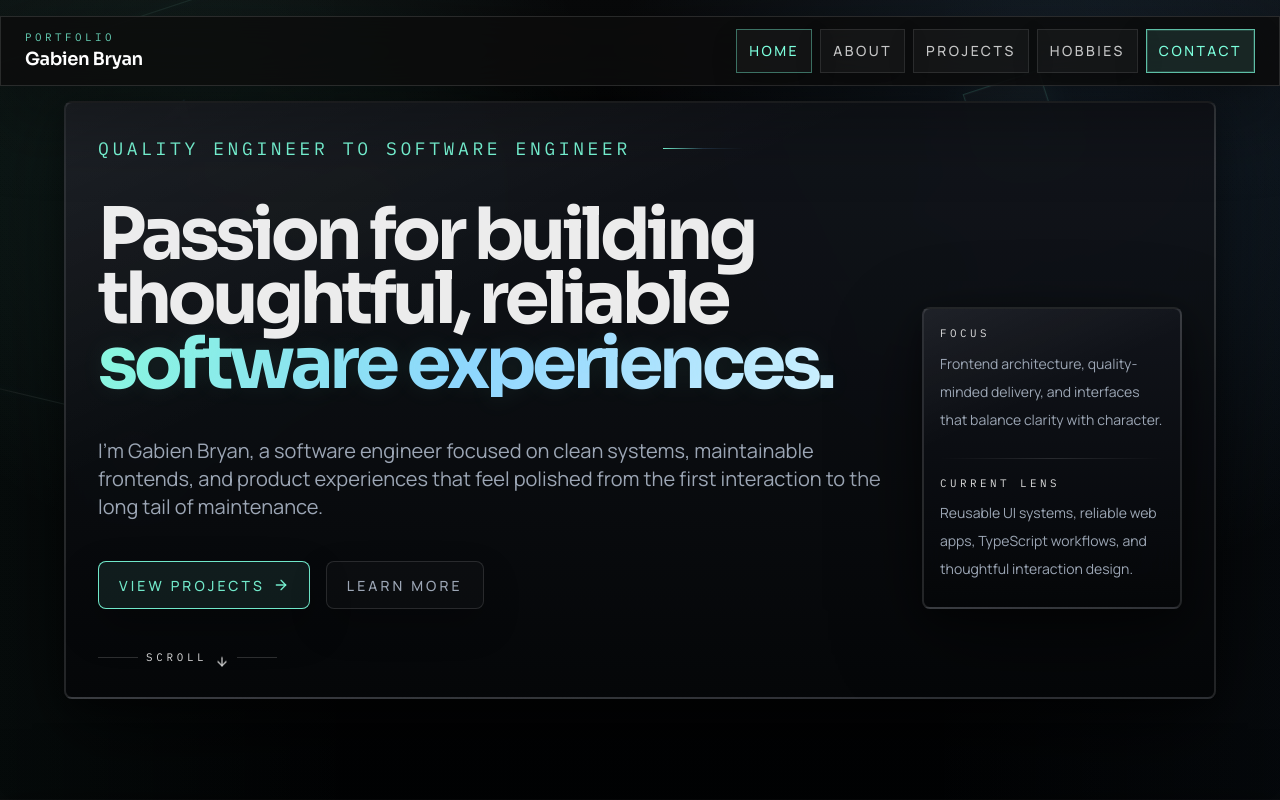
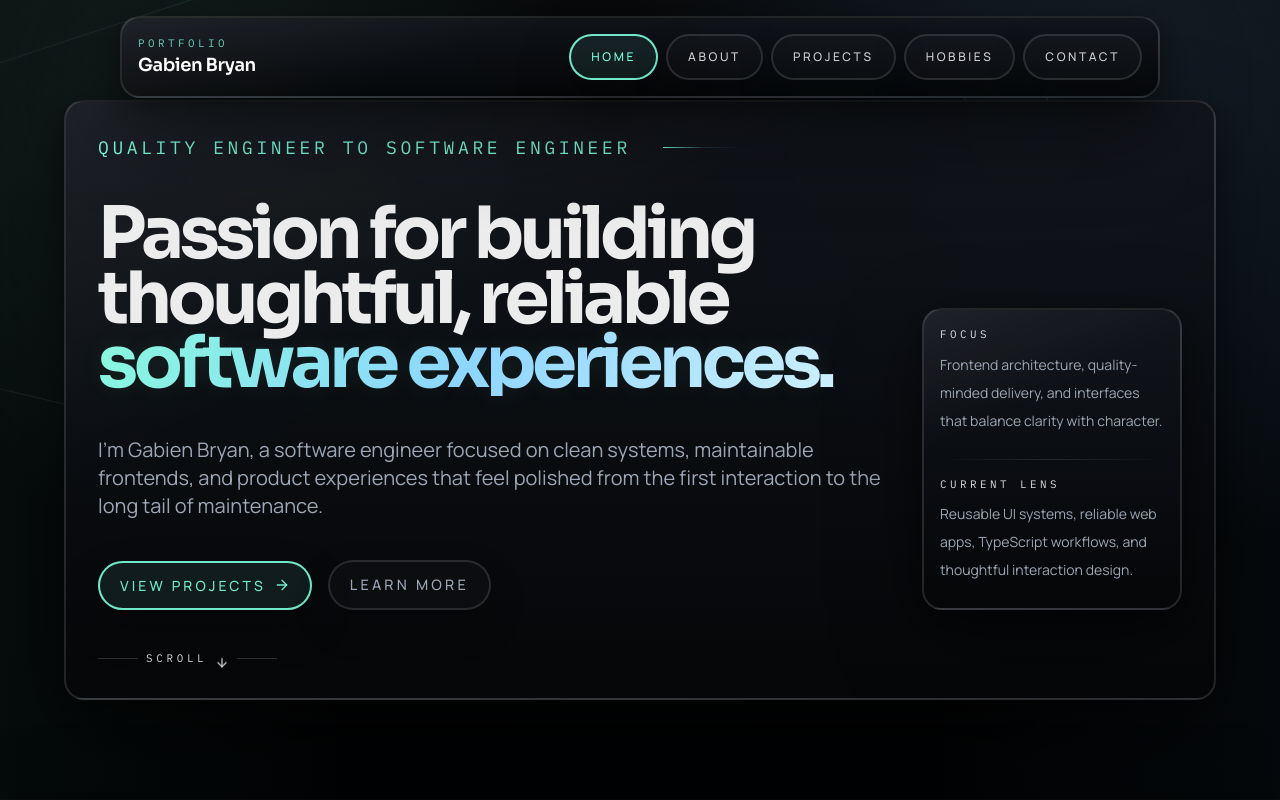
Before and after one commit to gbryan-psu/custom_portfolio, a Next.js app: page / in a window 1280 px wide. Shown: the top 800 px of the page. Built offline with nearby package versions, Linux system fonts and the light colour scheme.

Commit message:
navbar cleanup

```diff
--- a/src/app/app.css
+++ b/src/app/app.css
@@ -70,7 +70,7 @@ a {
     linear-gradient(155deg, rgba(255, 255, 255, 0.06), transparent 34%),
     linear-gradient(180deg, rgba(18, 21, 27, 0.94), rgba(5, 7, 9, 0.92));
   border: 2px solid rgba(255, 255, 255, 0.12);
-  border-radius: 0.5rem;
+  border-radius: 1.25rem;
   box-shadow: var(--shadow-panel);
 }
 
@@ -96,8 +96,8 @@ a {
   min-height: 3rem;
   align-items: center;
   gap: 0.5rem;
-  border: 1px solid rgba(124, 255, 221, 0.9);
-  border-radius: 0.5rem;
+  border: 2px solid rgba(124, 255, 221, 0.9);
+  border-radius: 5rem;
   background-color: rgba(124, 255, 221, 0.08);
   padding: 0.75rem 1.25rem;
   font-size: 0.875rem;
@@ -121,11 +121,11 @@ a {
   min-height: 3rem;
   align-items: center;
   gap: 0.5rem;
-  border: 1px solid rgba(255, 255, 255, 0.12);
+  border: 2px solid rgba(255, 255, 255, 0.12);
   background-color: rgba(255, 255, 255, 0.02);
-  border-radius: 0.5rem;
+  border-radius: 5rem;
   padding: 0.75rem 1.25rem;
-  font-size: 0.875rem;
+  font-size: 0.9rem;
   font-weight: 500;
   letter-spacing: 0.22em;
   text-transform: uppercase;
@@ -139,6 +139,38 @@ a {
   background-color: rgba(255, 255, 255, 0.04);
   box-shadow: 0 20px 48px rgba(0, 0, 0, 0.32);
   color: rgba(255, 255, 255, 0.8);
+}
+
+.nav-button {
+  display: inline-flex;
+  min-height: 2rem;
+  align-items: center;
+  gap: 0.5rem;
+  border: 2px solid rgba(255, 255, 255, 0.12);
+  background-color: rgba(255, 255, 255, 0.02);
+  border-radius: 5rem;
+  padding: 0.75rem 1.25rem;
+  font-size: 0.75rem;
+  font-weight: 500;
+  letter-spacing: 0.22em;
+  text-transform: uppercase;
+  box-shadow: 0 16px 36px rgba(0, 0, 0, 0.24);
+  transition: all 0.3s ease;
+  color: rgba(255, 255, 255, 0.8);
+}
+
+.nav-button:hover {
+  border-color: rgba(124, 255, 221, 0.7);
+  background-color: rgba(124, 255, 221, 0.12);
+  box-shadow: 0 22px 48px rgba(0, 0, 0, 0.36);
+  color: rgba(124, 255, 221, 1);
+}
+
+.nav-button-current {
+  border-color: rgba(124, 255, 221, 0.9);
+  background-color: rgba(124, 255, 221, 0.08);
+  box-shadow: 0 24px 54px rgba(0, 0, 0, 0.42);
+  color: var(--color-mint);
 }
 
 .ambient-line {
@@ -270,7 +302,7 @@ a {
   background:
     linear-gradient(160deg, rgba(255, 255, 255, 0.04), transparent 36%),
     linear-gradient(180deg, rgba(18, 21, 26, 0.96), rgba(8, 10, 13, 0.98));
-  border-color: rgba(255, 255, 255, 0.08);
+  border-top: 8px double rgb(44, 44, 44);
   box-shadow:
     0 0 0 1px rgba(255, 255, 255, 0.02),
     var(--shadow-panel);
--- a/src/components/general/navbar.tsx
+++ b/src/components/general/navbar.tsx
@@ -9,36 +9,26 @@ export default function Navbar() {
   const pathname = usePathname();
 
   return (
-    <header className="fixed inset-x-0 top-0 z-50 pt-4">
-      <div className="mx-auto flex max-w-7xl items-center justify-between gap-4 border border-white/12 bg-[rgba(12,12,12,0.84)] px-4 py-3 shadow-[0_28px_80px_rgba(0,0,0,0.45)] backdrop-blur-xl sm:px-6">
-        <Link href="/" className="group min-w-0">
+    <header className="fixed inset-x-0 top-0 z-50 pt-4 sm:px-30">
+      <div className="main-panel flex items-center justify-between gap-6 p-4">
+        <Link href="/" className="group">
           <div className="font-mono text-[0.68rem] tracking-[0.32em] text-[var(--color-mint)]/80 uppercase">
             Portfolio
           </div>
-          <div className="truncate font-display text-lg font-semibold tracking-tight text-white transition-colors duration-300 group-hover:text-[var(--color-mint)]">
+          <div className="font-display text-lg font-semibold tracking-tight text-white group-hover:text-[var(--color-mint)]">
             {siteMeta.name}
           </div>
         </Link>
 
-        <nav aria-label="Primary">
+        <nav>
           <ul className="flex flex-wrap items-center justify-end gap-2">
             {navItems.map((item) => {
-              const isActive = pathname === item.href;
-
+              const isCurrent = pathname === item.href;
               return (
                 <li key={item.href}>
                   <Link
                     href={item.href}
-                    className={cn(
-                      "inline-flex min-h-11 items-center justify-center border px-3 py-2 text-sm font-medium tracking-[0.18em] uppercase transition-all duration-300",
-                      item.special
-                        ? "border-[var(--color-mint)]/70 bg-[var(--color-mint)]/10 text-[var(--color-mint)] shadow-[inset_0_0_0_1px_rgba(124,255,221,0.15),0_12px_30px_rgba(0,0,0,0.28)] hover:bg-[var(--color-mint)]/16 hover:text-white"
-                        : "border-white/10 bg-white/[0.03] text-white/76 shadow-[0_10px_24px_rgba(0,0,0,0.2)] hover:border-[var(--color-mint)]/50 hover:text-[var(--color-mint)]",
-                      isActive &&
-                        (item.special
-                          ? "bg-[var(--color-mint)]/16 text-white"
-                          : "border-[var(--color-mint)]/40 text-[var(--color-mint)]")
-                    )}
+                    className={cn("nav-button", isCurrent && "nav-button-current")}
                   >
                     {item.label}
                   </Link>
--- a/src/content/site.ts
+++ b/src/content/site.ts
@@ -3,7 +3,6 @@ import { Code2, Compass, Mail, PanelsTopLeft, Sparkles, UserRound } from "lucide
 export type NavItem = {
   href: string;
   label: string;
-  special?: boolean;
 };
 
 export const siteMeta = {
@@ -20,7 +19,7 @@ export const navItems: NavItem[] = [
   { href: "/about", label: "About" },
   { href: "/projects", label: "Projects" },
   { href: "/hobbies", label: "Hobbies" },
-  { href: "/contact", label: "Contact", special: true },
+  { href: "/contact", label: "Contact" },
 ];
 
 export const homeSignals = [
```
